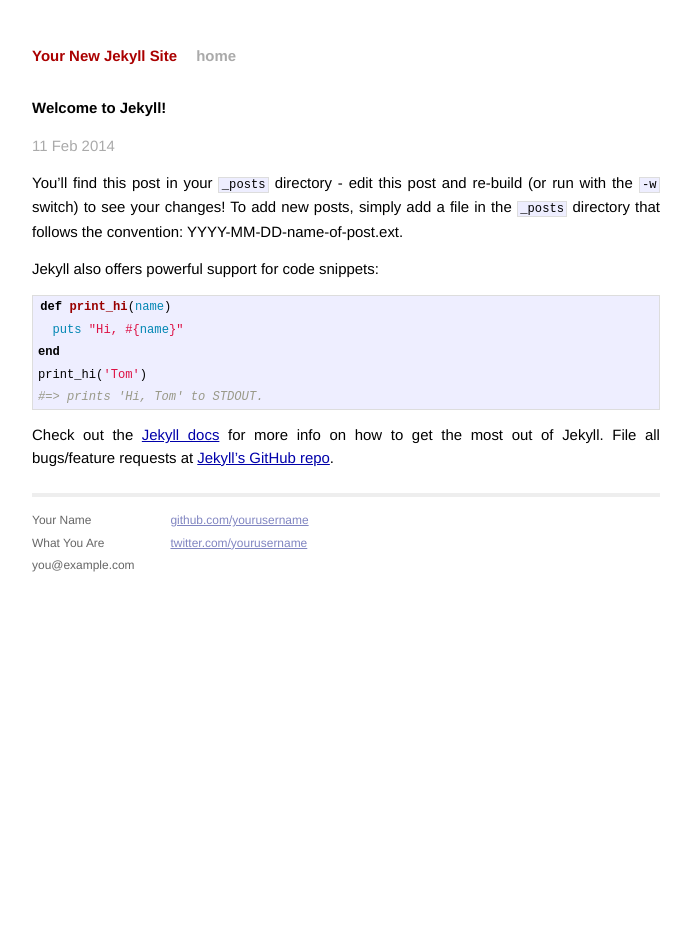
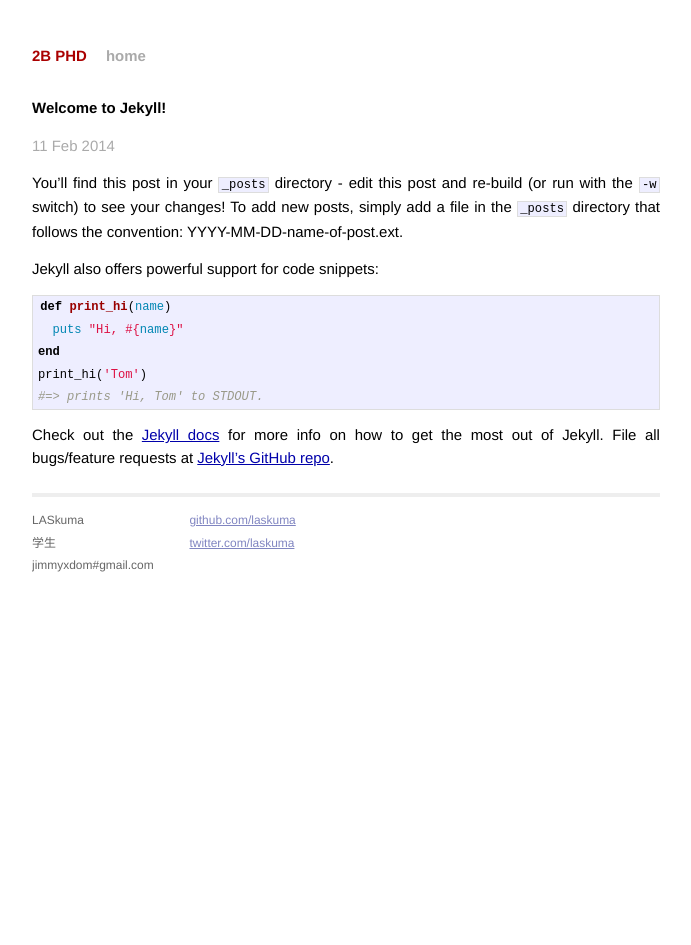
Before and after one commit to LASkuma/LASkuma.github.io, a Jekyll site: the page built from _posts/2014-02-11-welcome-to-jekyll.markdown, in a window 1280 px wide. Shown: the whole page, without its empty margins (294-985 px from the left). Built offline with Jekyll 4.4.1, drawn with Linux system fonts in a browser that asks for light colours; Markdown is read by kramdown in place of the engine named in the settings.

Commit message:
Modify layout

```diff
--- a/_config.yml
+++ b/_config.yml
@@ -1,3 +1,3 @@
-name: Your New Jekyll Site
+name: 2B PHD
 markdown: redcarpet
 pygments: true
--- a/_layouts/default.html
+++ b/_layouts/default.html
@@ -26,15 +26,15 @@
           <div class="footer">
             <div class="contact">
               <p>
-                Your Name<br />
-                What You Are<br />
-                you@example.com
+                LASkuma<br />
+                学生<br />
+                jimmyxdom#gmail.com
               </p>
             </div>
             <div class="contact">
               <p>
-                <a href="https://github.com/yourusername">github.com/yourusername</a><br />
-                <a href="https://twitter.com/yourusername">twitter.com/yourusername</a><br />
+                <a href="https://github.com/laskuma">github.com/laskuma</a><br />
+                <a href="https://twitter.com/laskuma">twitter.com/laskuma</a><br />
               </p>
             </div>
           </div>
```
